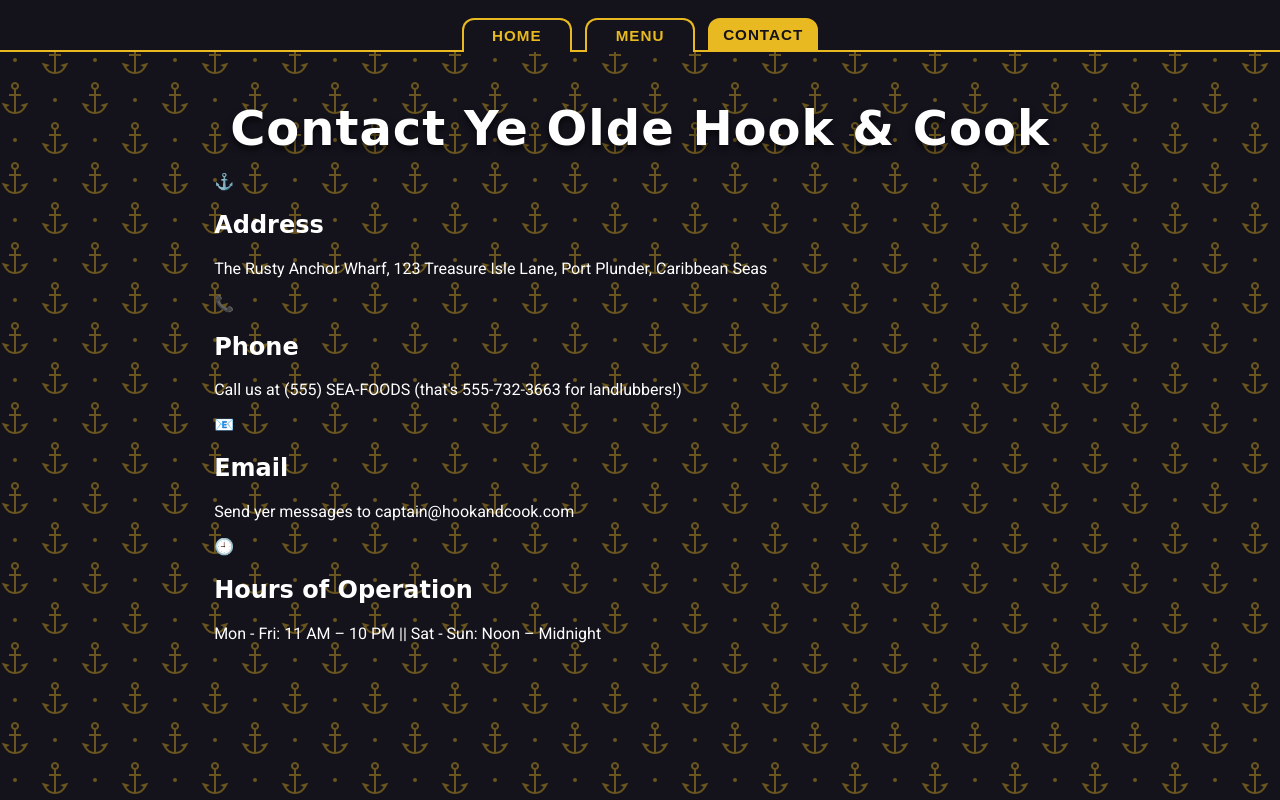
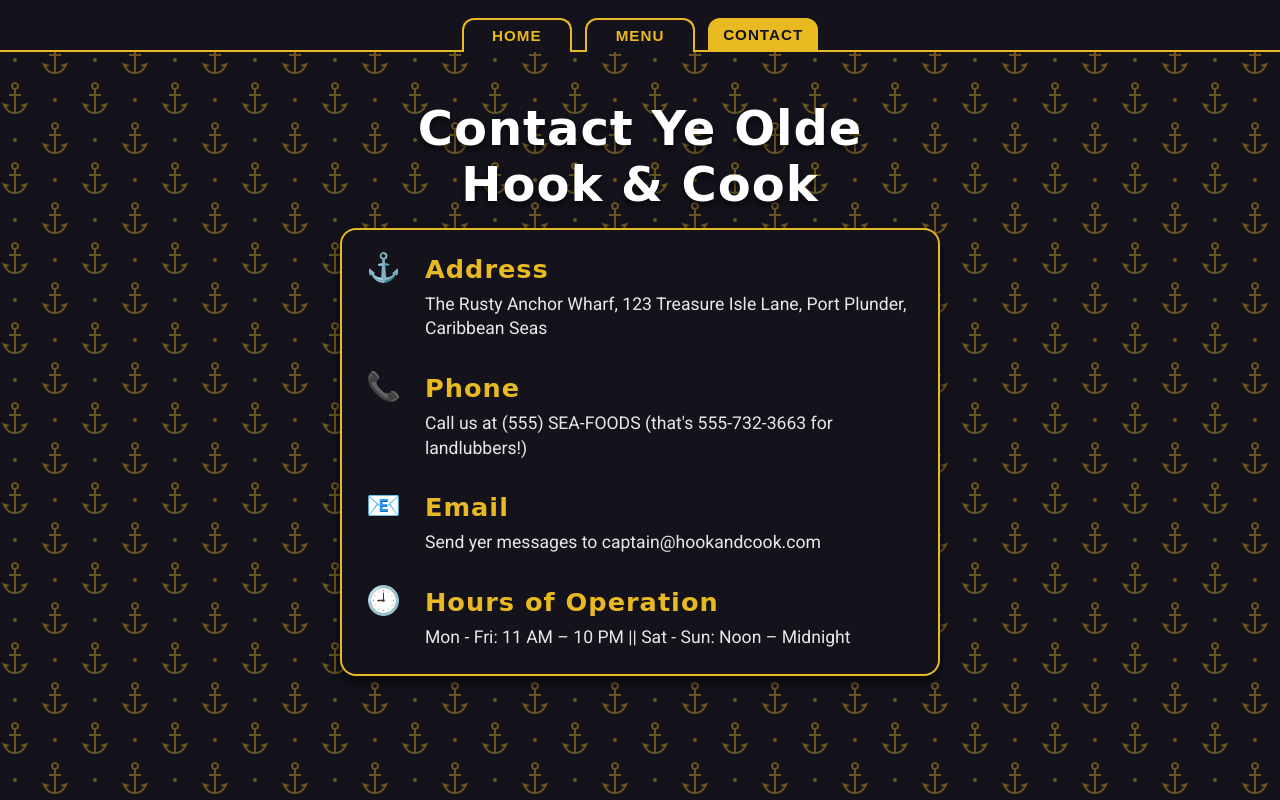
Before and after one commit to BatetDev/top-project-restaurant-page, a website built with webpack: page src/template.html in a window 1280 px wide. Both pictures are taken after a click on the button "CONTACT". Built offline with nearby package versions, Linux system fonts and the light colour scheme; a web font is replaced by a local one.

Commit message:
style(contact): Add base contact page styles

```diff
--- a/src/contact.js
+++ b/src/contact.js
@@ -51,7 +51,7 @@ export default function loadContact() {
 
 function createContactItem({ icon, title, content }) {
   const item = document.createElement("div");
-  item.classList.add("contact.item");
+  item.classList.add("contact-item");
 
   const iconSpan = document.createElement("span");
   iconSpan.textContent = icon;
--- a/src/styles.css
+++ b/src/styles.css
@@ -98,7 +98,7 @@ nav button.active {
   box-shadow: 0px 6px 12px rgba(0, 0, 0, 0.6);
 }
 
-/* MENU */
+/* MENU PAGE */
 .menu-container {
   width: min(90vw, 800px);
   margin: 0 auto;
@@ -161,3 +161,45 @@ nav button.active {
   margin: 0;
   opacity: 0.9;
 }
+
+/* CONTACT PAGE */
+.contact-container {
+  width: min(90vw, 600px);
+  margin: 0 auto;
+}
+
+.contact-list {
+  background-color: #14121b;
+  border: 2px solid #e8b920;
+  border-radius: 1rem;
+  padding: 1.5rem;
+  display: flex;
+  flex-direction: column;
+  gap: 2rem;
+  box-shadow: 0px 6px 12px rgba(0, 0, 0, 0.6);
+}
+
+.contact-item {
+  display: flex;
+  gap: 1.5rem;
+  align-items: flex-start;
+}
+
+.contact-icon {
+  font-size: 1.75rem;
+  line-height: 1;
+}
+
+.contact-title {
+  color: #e8b920;
+  font-size: 1.6rem;
+  margin: 0 0 0.5rem;
+  letter-spacing: 1px;
+}
+
+.contact-content {
+  margin: 0;
+  font-size: 1.1rem;
+  opacity: 0.9;
+  line-height: 1.4;
+}
```
